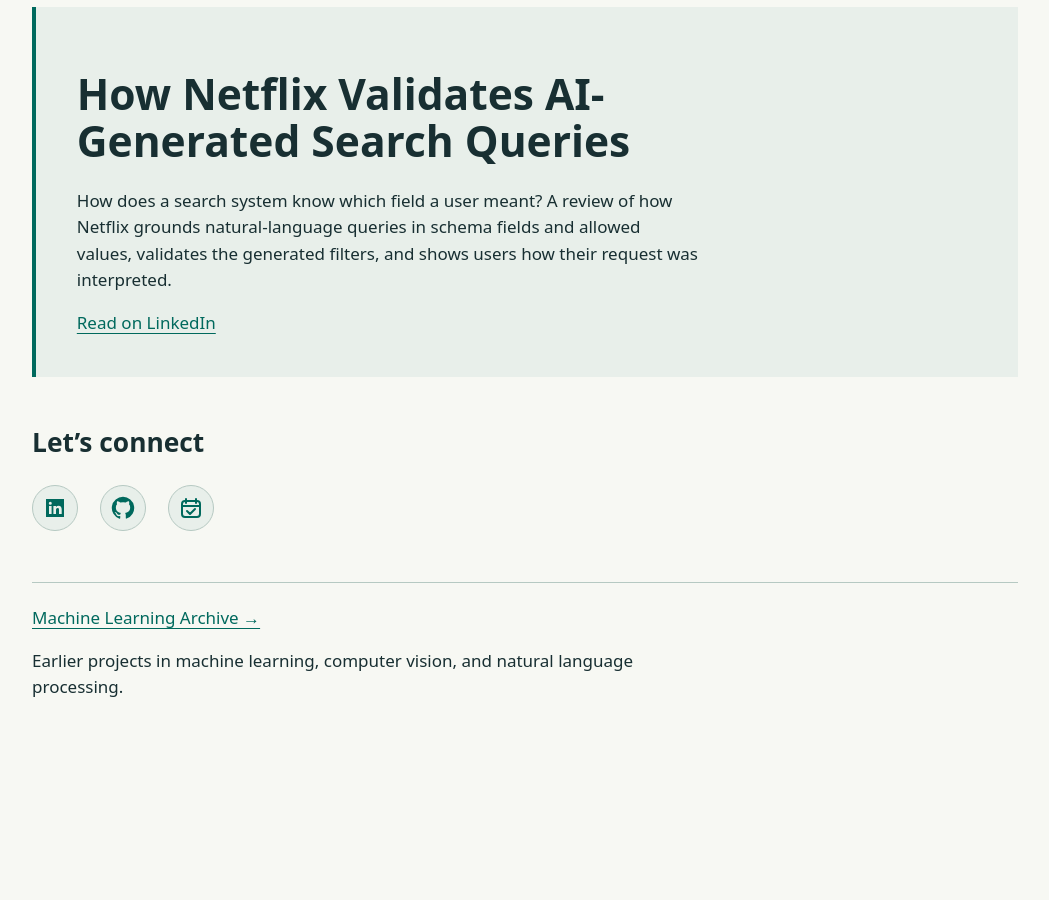
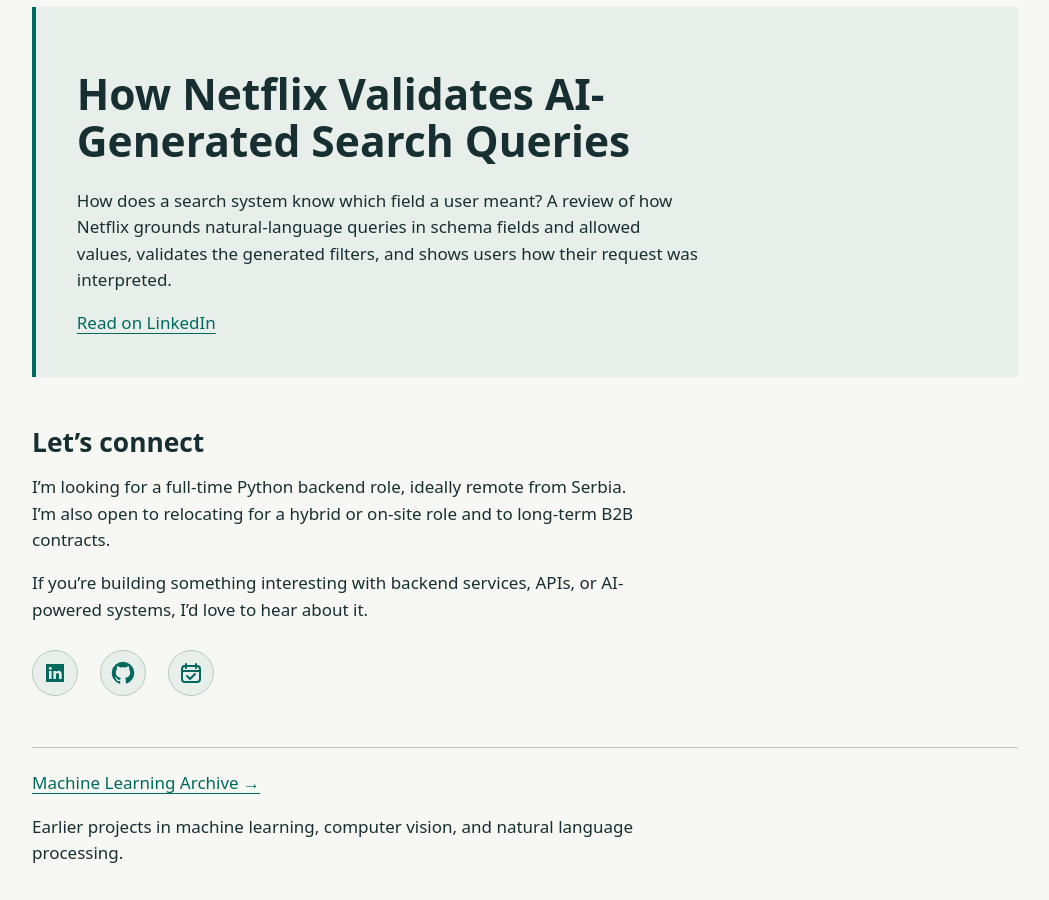
Before and after one commit to alex-coch/alex-coch.github.io, a Jekyll site: the page index.html, which Jekyll copies as it is, in a window 1280 px wide and 900 px high, scrolled down 3017 px. Shown: the whole window, without its empty margins (115-1164 px from the left). Built offline with Jekyll 4.4.1, drawn with Linux system fonts in a browser that asks for light colours; before the commit the page ends 3752 px from its top, so only the background shows below that.

Commit message:
Describe preferred roles in the contact section

```diff
--- a/index.html
+++ b/index.html
@@ -69,6 +69,8 @@
 </section>
 <section id="contact">
   <h2>Let’s connect</h2>
+  <p>I’m looking for a full-time Python backend role, ideally remote from Serbia. I’m also open to relocating for a hybrid or on-site role and to long-term B2B contracts.</p>
+  <p>If you’re building something interesting with backend services, APIs, or AI-powered systems, I’d love to hear about it.</p>
   <div class="actions contact-icons">
     <a href="https://www.linkedin.com/in/alexcoch/" aria-label="Message me on LinkedIn" title="Message me on LinkedIn"><svg viewBox="0 0 24 24" width="24" height="24" aria-hidden="true"><path fill="currentColor" d="M3 3h18v18H3z"/><path fill="var(--panel)" d="M6 10h2.6v8H6zm1.3-4.2a1.5 1.5 0 1 0 0 3 1.5 1.5 0 0 0 0-3zM10.4 10H13v1c.6-.8 1.4-1.2 2.5-1.2 2.2 0 3.2 1.3 3.2 3.8V18H16v-4.1c0-1.4-.4-2-1.4-2s-1.6.7-1.6 2V18h-2.6z"/></svg></a>
     <a href="https://github.com/alex-coch" aria-label="GitHub" title="GitHub"><svg viewBox="0 0 24 24" width="24" height="24" aria-hidden="true"><path fill="currentColor" d="M12 .8a11.2 11.2 0 0 0-3.54 21.83c.56.1.77-.24.77-.54v-2.1c-3.13.68-3.79-1.33-3.79-1.33-.51-1.3-1.25-1.65-1.25-1.65-1.02-.7.08-.69.08-.69 1.13.08 1.72 1.16 1.72 1.16 1 1.72 2.63 1.22 3.28.93.1-.73.4-1.22.72-1.5-2.5-.28-5.12-1.25-5.12-5.56 0-1.23.44-2.23 1.16-3.02-.12-.28-.5-1.43.11-2.98 0 0 .95-.3 3.08 1.16a10.7 10.7 0 0 1 5.6 0c2.14-1.46 3.08-1.16 3.08-1.16.62 1.55.23 2.7.12 2.98.72.79 1.15 1.79 1.15 3.02 0 4.32-2.63 5.27-5.13 5.55.4.35.76 1.03.76 2.08v3.1c0 .3.2.65.77.54A11.2 11.2 0 0 0 12 .8Z"/></svg></a>
```
